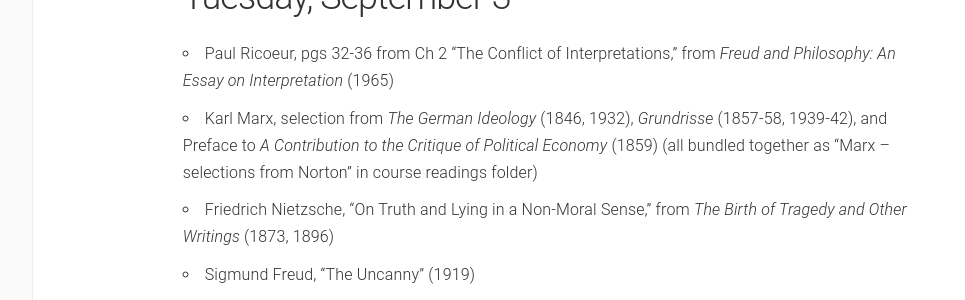
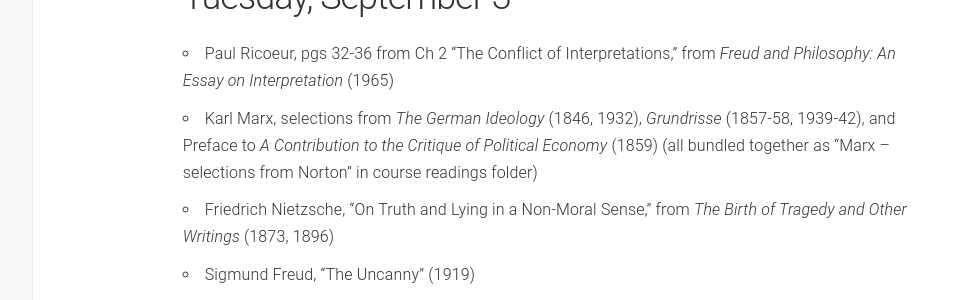
Before and after one commit to lcthomas/eng681f19, a Jekyll site: the page built from schedule.md, in a window 1280 px wide. Shown: the part 1191-1491 px from the top of the page, without its empty margins (180-1145 px from the left). Built offline with Jekyll 4.4.1, drawn with Linux system fonts in a browser that asks for light colours.

Commit message:
marx reading typo fix

```diff
--- a/schedule.md
+++ b/schedule.md
@@ -29,7 +29,7 @@ navigation: 3
 ## Week 3: The Hermeneutics of Suspicion 1
 ## Tuesday, September 3
 * Paul Ricoeur, pgs 32-36 from Ch 2 "The Conflict of Interpretations," from _Freud and Philosophy: An Essay on Interpretation_ (1965)
-* Karl Marx, selection from _The German Ideology_ (1846, 1932), _Grundrisse_ (1857-58, 1939-42), and Preface to _A Contribution to the Critique of Political Economy_ (1859) (all bundled together as “Marx – selections from Norton” in course readings folder)
+* Karl Marx, selections from _The German Ideology_ (1846, 1932), _Grundrisse_ (1857-58, 1939-42), and Preface to _A Contribution to the Critique of Political Economy_ (1859) (all bundled together as “Marx – selections from Norton” in course readings folder)
 * Friedrich Nietzsche, "On Truth and Lying in a Non-Moral Sense," from _The Birth of Tragedy and Other Writings_ (1873, 1896)
 * Sigmund Freud, "The Uncanny" (1919)
 * Fredric Jameson, Preface from _The Political Unconscious: Narrative as a Socially Symbolic Act_ (1981)
```
